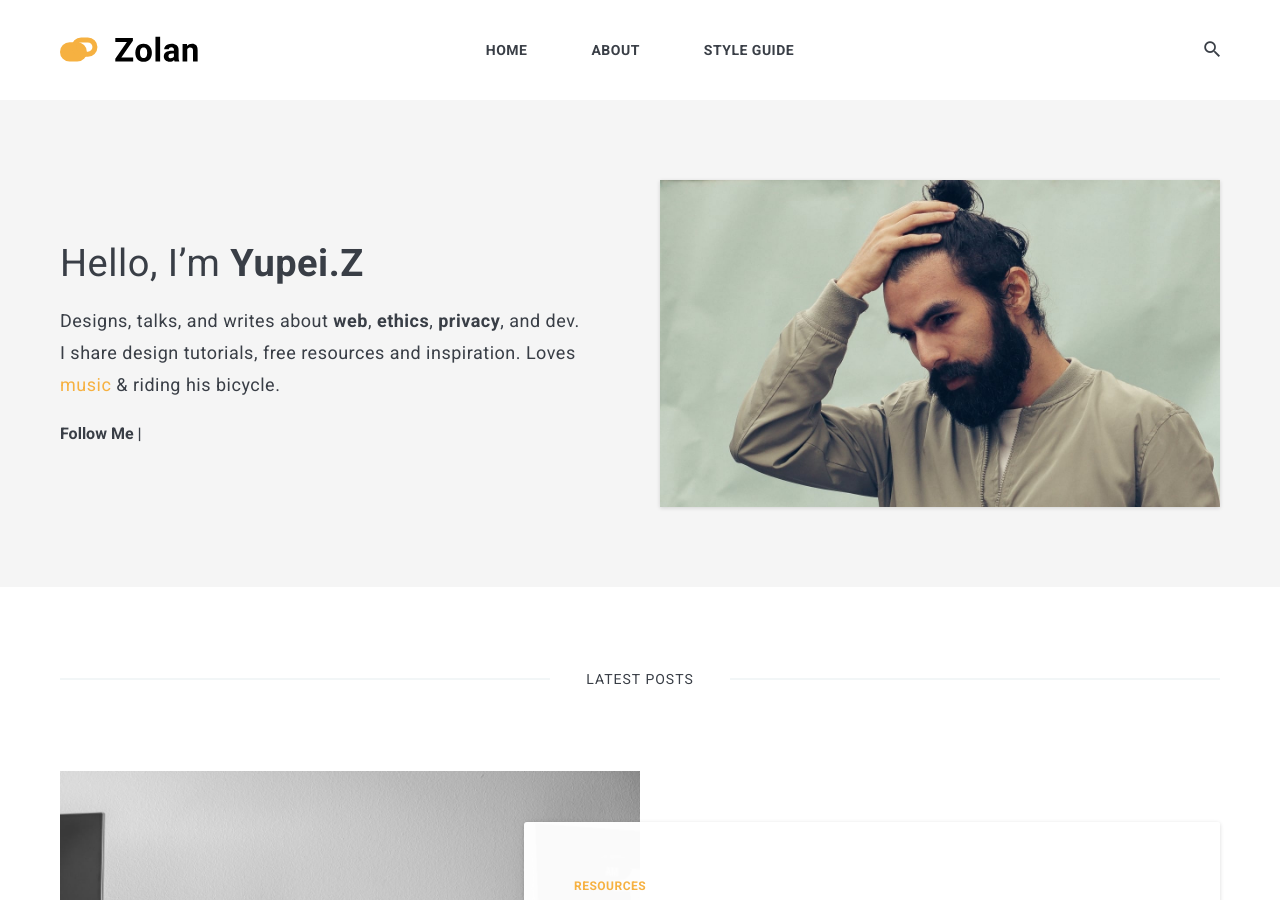
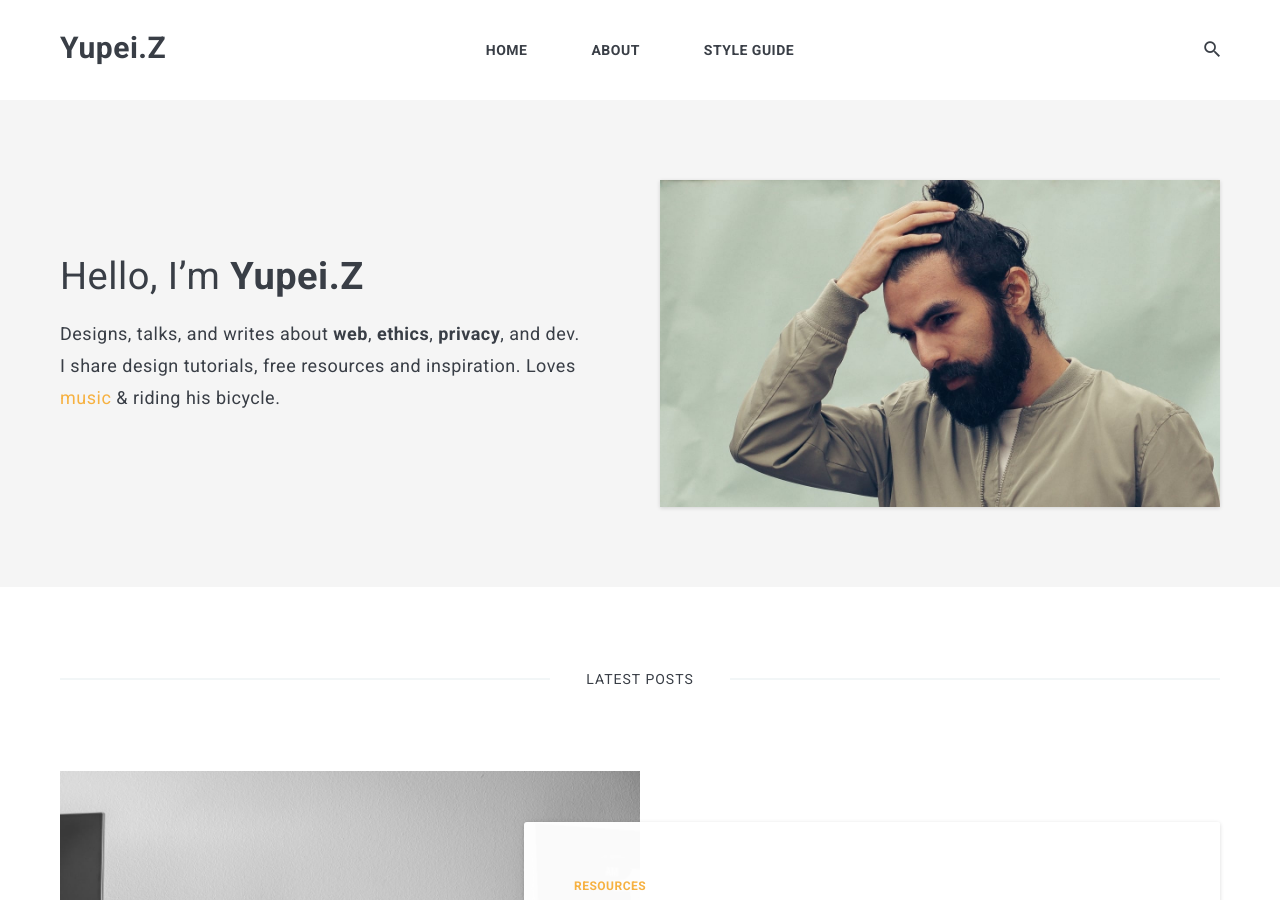
Before and after one commit to ZhongYupei/ZhongYupei.github.io, a Jekyll site: the page built from index.html, in a window 1280 px wide and 900 px high. Built offline with Jekyll 4.4.1, drawn with Linux system fonts in a browser that asks for light colours; nearby versions of some CDN libraries; the list of posts is cut into pages by our own code.

Commit message:
去掉logo.svg图片

```diff
--- a/_data/settings.yml
+++ b/_data/settings.yml
@@ -1,7 +1,7 @@
 #-------------------------------
 # General Site Settings
 title: Yupei.Z
-logo: logo.svg # You can add own logo.
+# logo: logo.svg # You can add own logo.
 description: Yupei's Garden ~
 
 
--- a/_includes/hero.html
+++ b/_includes/hero.html
@@ -6,10 +6,10 @@
         <div class="hero__content">
           <h1 class="hero__title">{{ site.data.settings.author.say-hello }}</h1>
           <p class="hero__subtitle">{{ site.data.settings.author.bio }}</p>
-          <div class="hero__social">
+          <!-- <div class="hero__social">
             <span class="hero__social-title">Follow Me |</span>
             {% include contact-link.html %}
-          </div>
+          </div> -->
         </div>
       </div>
       <div class="col col-6 col-t-12">
```
